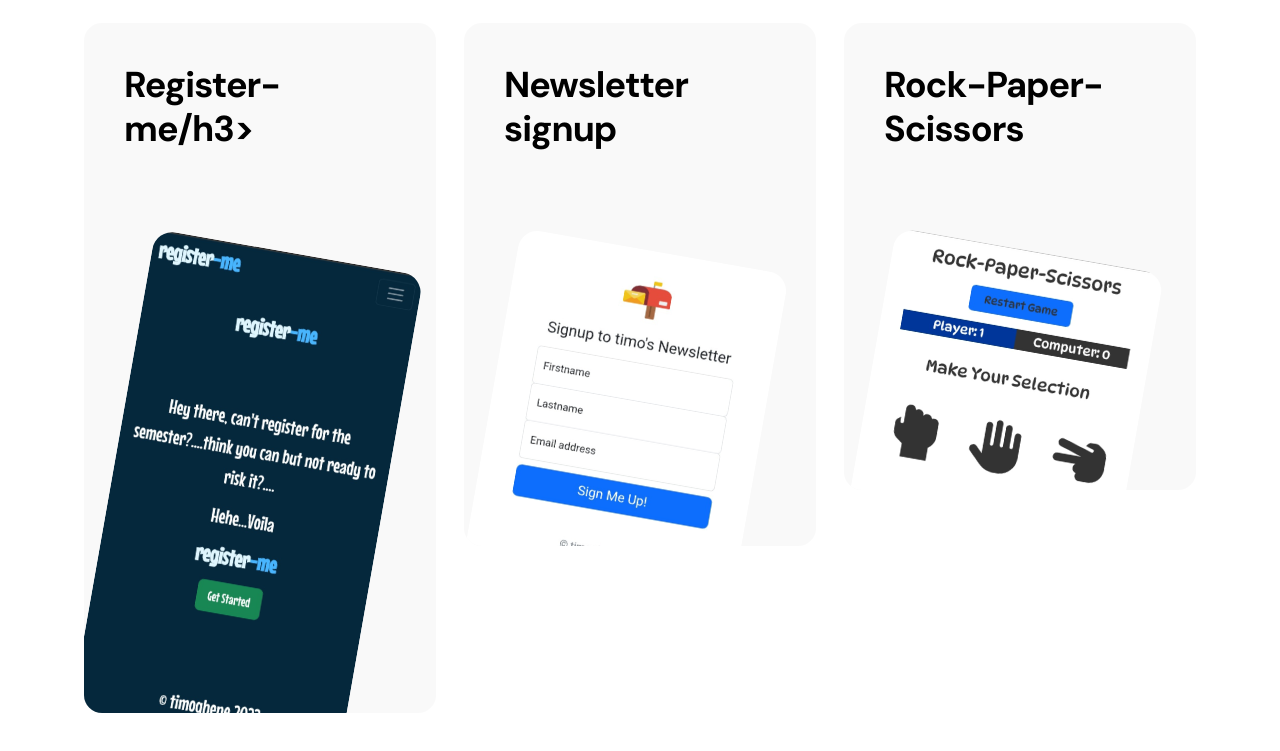
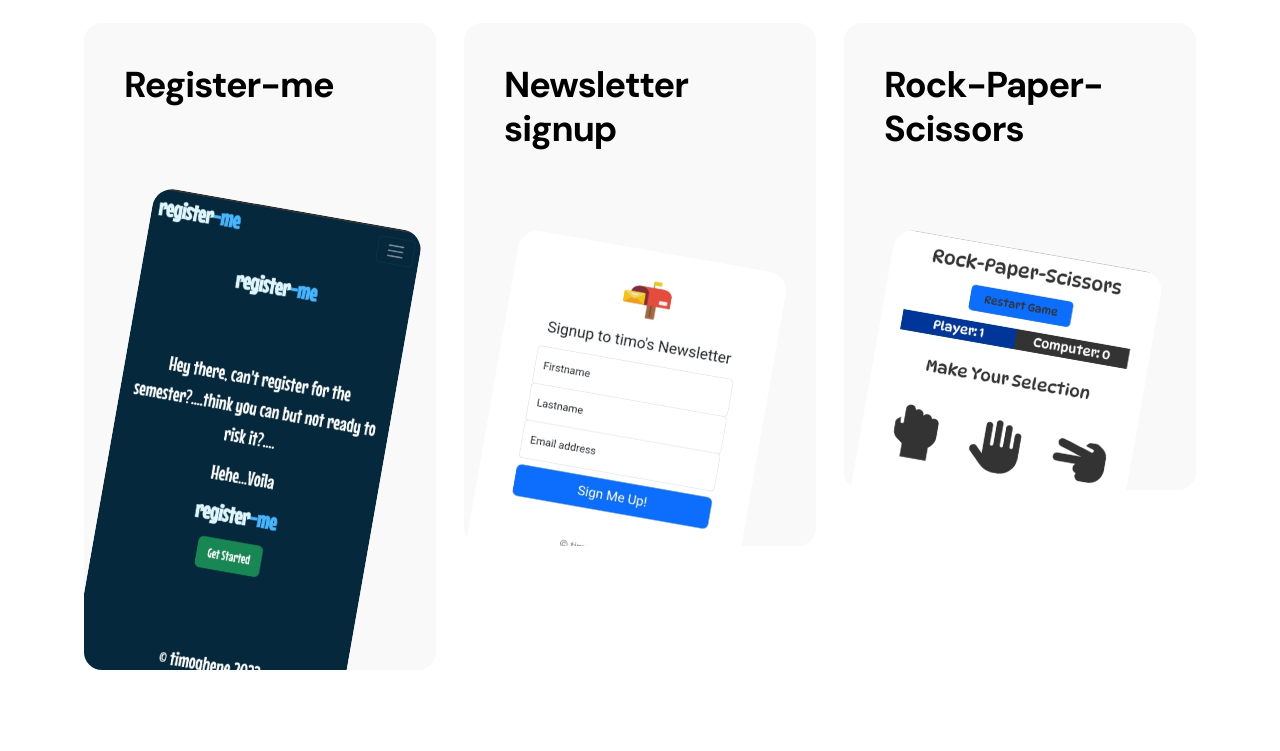
Before and after one commit to timoghene/portfolio-3.0, a plain HTML site: page index.html in a window 1280 px wide. Shown: the part 2962-3713 px from the top of the page. Drawn offline with Linux system fonts and the light colour scheme.

Commit message:
Update index.html

```diff
--- a/index.html
+++ b/index.html
@@ -238,7 +238,7 @@ https://templatemo.com/tm-578-first-portfolio
                         <div class="col-lg-4 col-md-6 col-12">
                             <div class="projects-thumb">
                                 <div class="projects-info">
-                                    <h3 class="projects-title">Register-me/h3>
+                                    <h3 class="projects-title">Register-me</h3>
 
 
                                 </div>
```
